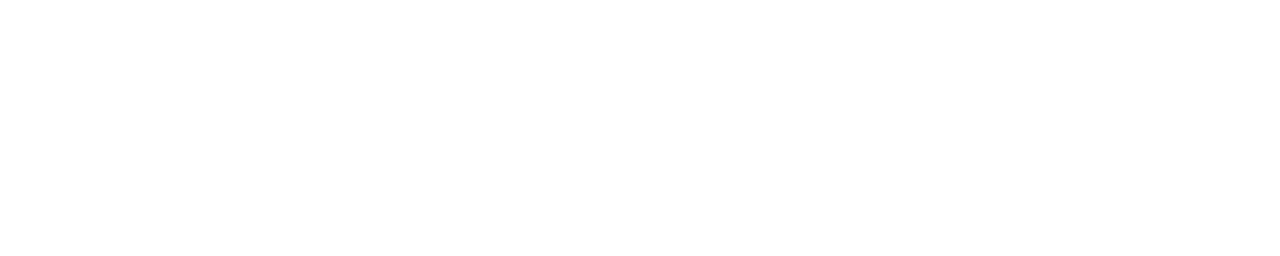
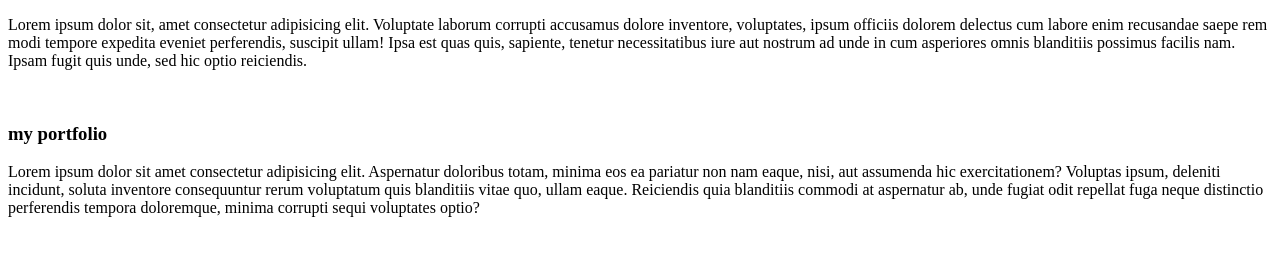
Before and after one commit to arif181h/portfolio-resources, a plain HTML site: page index.html in a window 1280 px wide. Drawn offline with Linux system fonts and the light colour scheme.

Commit message:
added the paragraph

```diff
--- a/index.html
+++ b/index.html
@@ -7,5 +7,9 @@
 </head>
 <body>
 
+    <p>Lorem ipsum dolor sit, amet consectetur adipisicing elit. Voluptate laborum corrupti accusamus dolore inventore, voluptates, ipsum officiis dolorem delectus cum labore enim recusandae saepe rem modi tempore expedita eveniet perferendis, suscipit ullam! Ipsa est quas quis, sapiente, tenetur necessitatibus iure aut nostrum ad unde in cum asperiores omnis blanditiis possimus facilis nam. Ipsam fugit quis unde, sed hic optio reiciendis.</p>
+    <br>
+    <h3>my portfolio</h3>
+    <p>Lorem ipsum dolor sit amet consectetur adipisicing elit. Aspernatur doloribus totam, minima eos ea pariatur non nam eaque, nisi, aut assumenda hic exercitationem? Voluptas ipsum, deleniti incidunt, soluta inventore consequuntur rerum voluptatum quis blanditiis vitae quo, ullam eaque. Reiciendis quia blanditiis commodi at aspernatur ab, unde fugiat odit repellat fuga neque distinctio perferendis tempora doloremque, minima corrupti sequi voluptates optio?</p>
 </body>
 </html>
```
